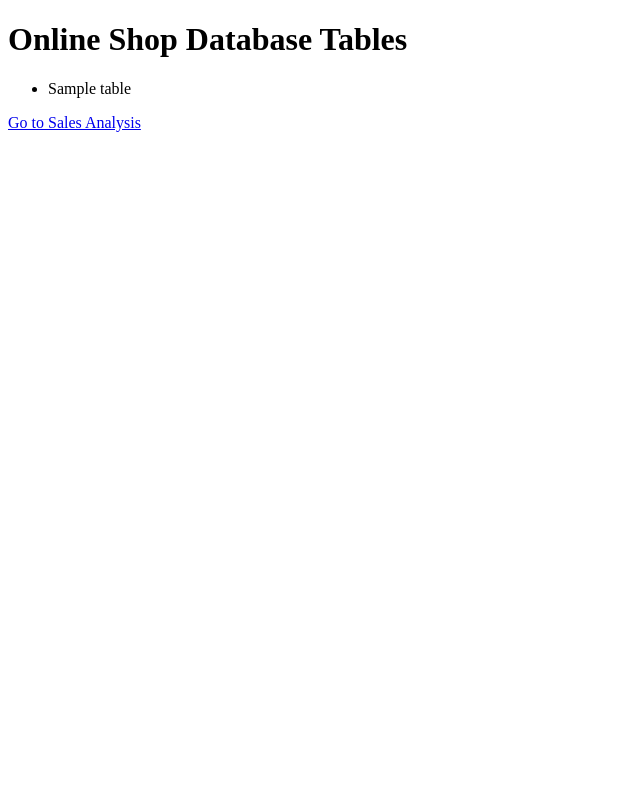
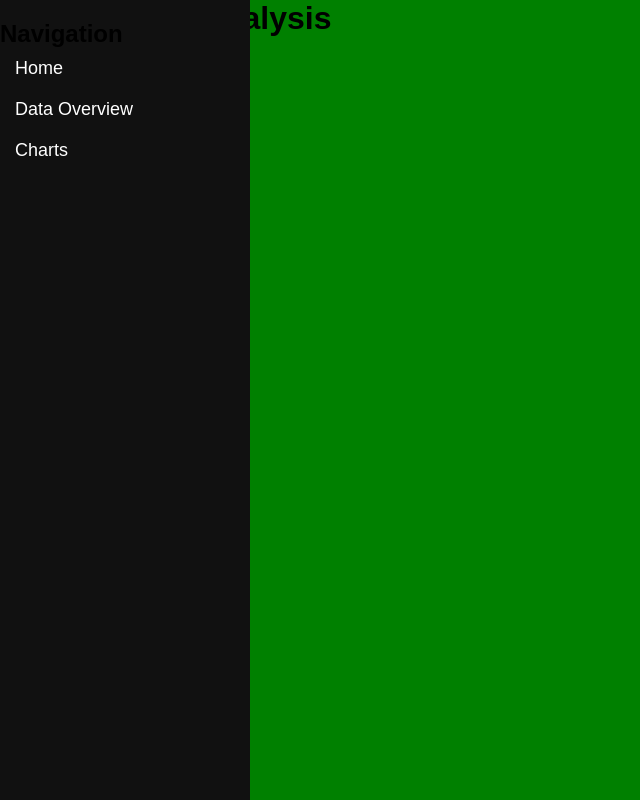
Before and after one commit to jacobwawrzynski/EcommerceAnalysisApp, a Flask app: template app/templates/index.html in a window 1280 px wide. Shown: the whole page, without its empty margins (0-640 px from the left). Run offline with Flask 3, Linux system fonts and the light colour scheme; the template is opened without the code that fills it: most values are stand-ins (such as "Sample title", 1, 10 or a date in 2020).

Commit message:
Add styles

```diff
--- /dev/null
+++ b/app/static/Styles/style.css
@@ -0,0 +1,32 @@
+* {
+  margin: 0;
+  padding: 0;
+  box-sizing: border-box;
+}
+
+body {
+  font-family: Arial, sans-serif;
+  background-color: green;
+}
+
+.sidebar {
+  height: 100%;
+  width: 250px;
+  position: fixed;
+  top: 0;
+  left: 0;
+  background-color: #111;
+  padding-top: 20px;
+}
+
+.sidebar a {
+  padding: 10px 15px;
+  text-decoration: none;
+  font-size: 18px;
+  color: white;
+  display: block;
+}
+
+.sidebar a:hover {
+  background-color: #575757;
+}/*# sourceMappingURL=style.css.map */
--- /dev/null
+++ b/app/static/Styles/style.scss
@@ -0,0 +1,32 @@
+* {
+    margin: 0;
+    padding: 0;
+    box-sizing: border-box;
+}
+
+body {
+    font-family: Arial, sans-serif;
+    background-color: green;
+}
+
+.sidebar {
+    height: 100%;
+    width: 250px;
+    position: fixed;
+    top: 0;
+    left: 0;
+    background-color: #111;
+    padding-top: 20px;
+}
+
+.sidebar a {
+    padding: 10px 15px;
+    text-decoration: none;
+    font-size: 18px;
+    color: white;
+    display: block;
+}
+
+.sidebar a:hover {
+    background-color: #575757;
+}
--- a/app/templates/index.html
+++ b/app/templates/index.html
@@ -1,15 +1,29 @@
 <!DOCTYPE html>
 <html>
+
 <head>
-    <title>Online Shop Analytics</title>
+    <link rel="stylesheet" type="text/css" href="{{ url_for('static', filename='Styles/style.css') }}">
+    <title>E-commerce Analysis</title>
 </head>
+
 <body>
-    <h1>Online Shop Database Tables</h1>
+    <!-- <h1>Online Shop Database Tables</h1>
     <ul>
         {% for table in tables %}
         <li>{{ table }}</li>
         {% endfor %}
     </ul>
-    <a href="/sales-analysis">Go to Sales Analysis</a>
+    <a href="/sales-analysis">Go to Sales Analysis</a> -->
+
+    <h1>E-commerce Analysis</h1>
+    <div class="sidebar">
+        <h2>Navigation</h2>
+        <ul>
+            <li><a href="/home">Home</a></li>
+            <li><a href="/overview">Data Overview</a></li>
+            <li><a href="/charts">Charts</a></li>
+        </ul>
+    </div>
 </body>
+
 </html>
```
Also changed, not shown: app/routes.py (+2 -9 lines), app/templates/charts.html (+8 -5 lines), 1 other file.
